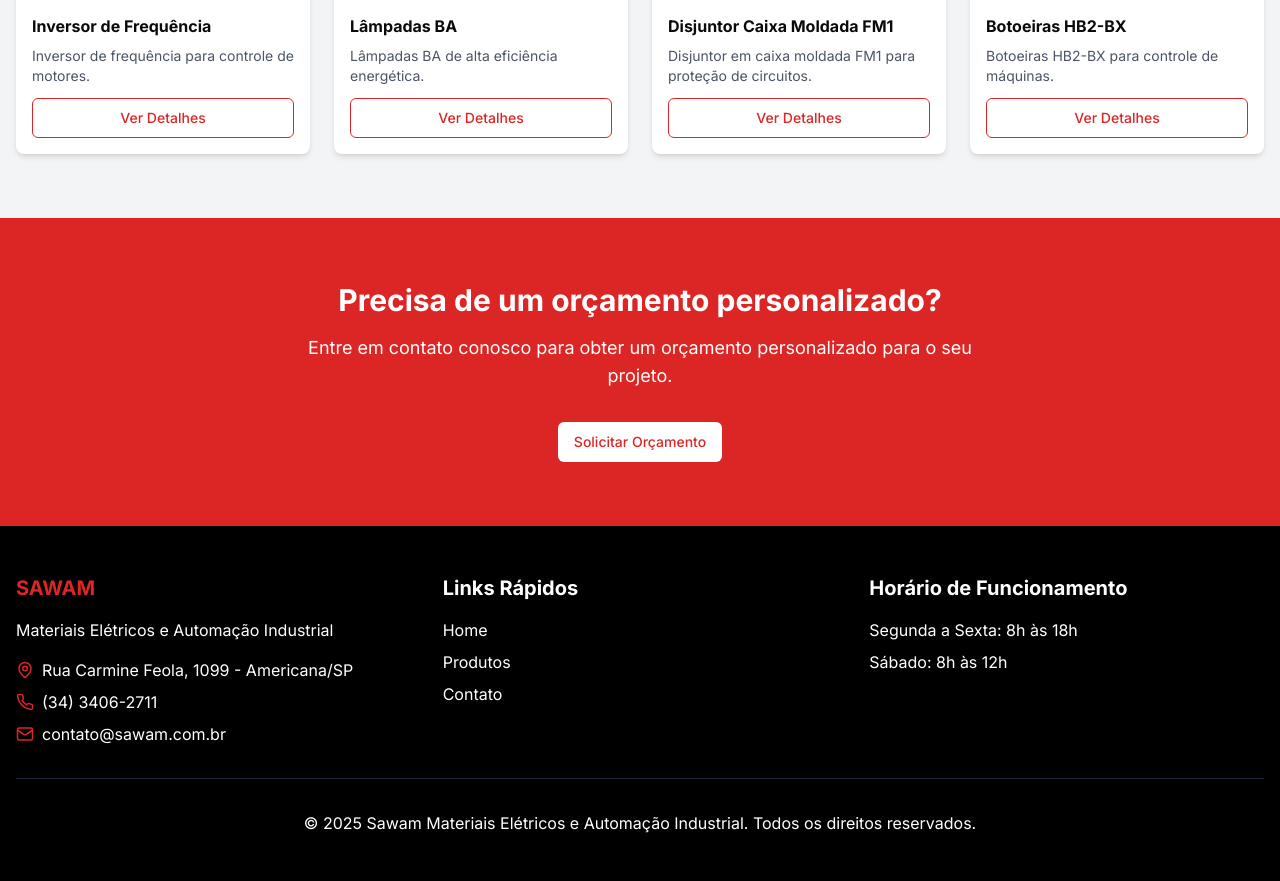
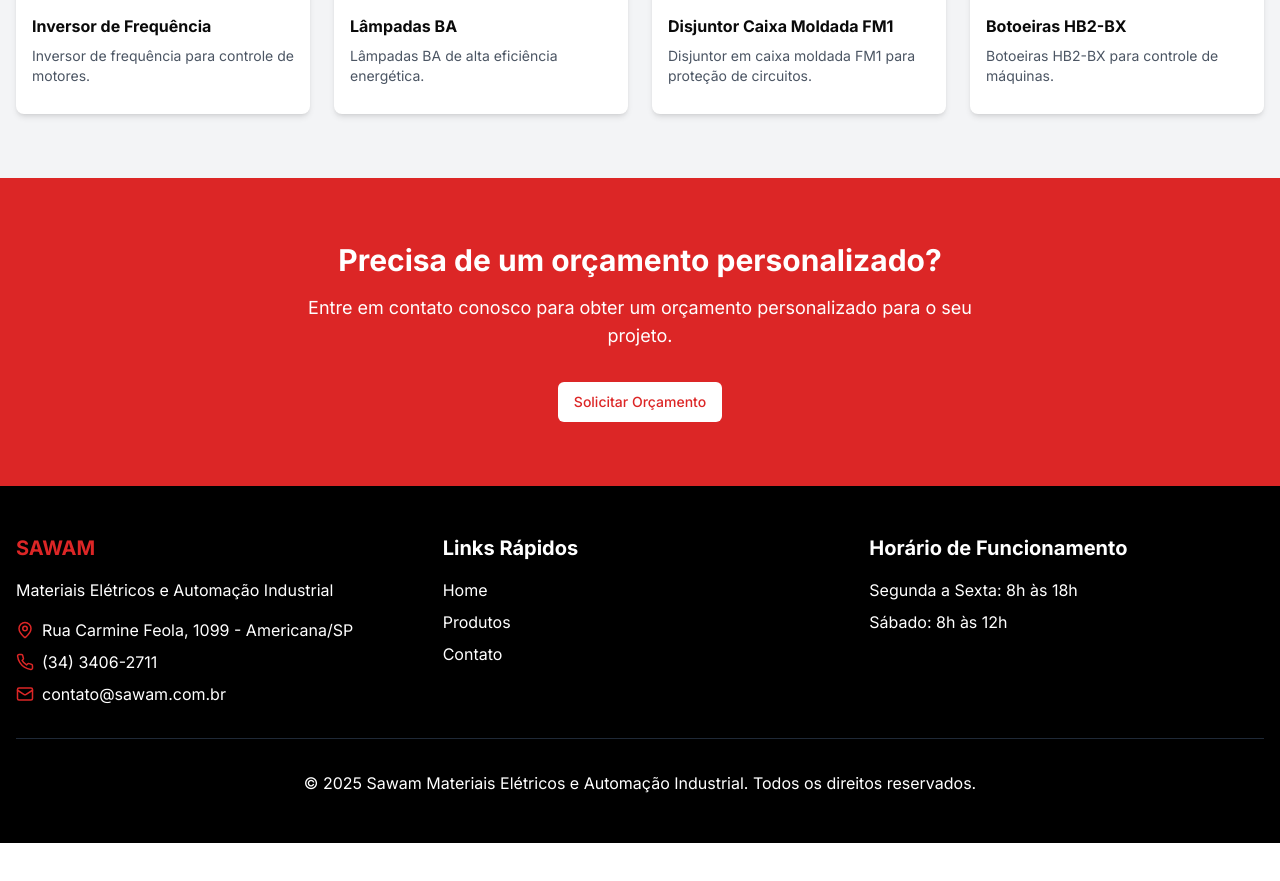
Before and after one commit to DaviVizicatoJuliano/site-sawam-materiais-eletricos-e-automacao, a Next.js app: page / in a window 1280 px wide. Shown: the part 1994-2875 px from the top of the page. After the commit the page ends 2837 px from the top, so only its background shows below. Built offline with nearby package versions, Linux system fonts and the light colour scheme.

Commit message:
Update page.tsx

```diff
--- a/app/page.tsx
+++ b/app/page.tsx
@@ -143,12 +143,7 @@ export default function Home() {
                   <h3 className="font-bold mb-2">{product.name}</h3>
                   <p className="text-gray-600 text-sm mb-3">{product.description}</p>
                   <Link href={product.name}>
-                    <Button
-                      variant="outline"
-                      className="w-full border-red-600 text-red-600 hover:bg-red-600 hover:text-white"
-                    >
-                      Ver Detalhes
-                    </Button>
+
                   </Link>
                 </div>
               </div>
```
